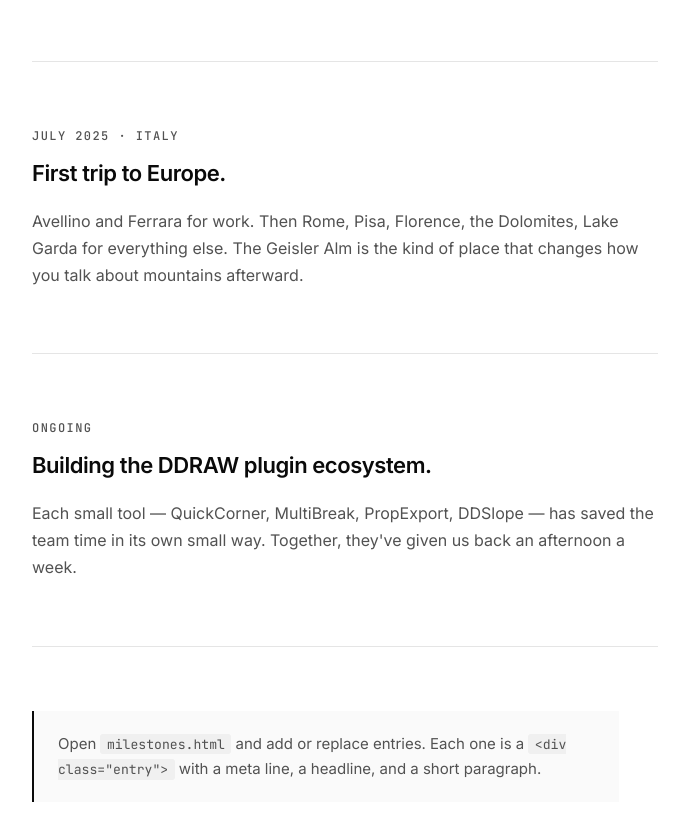
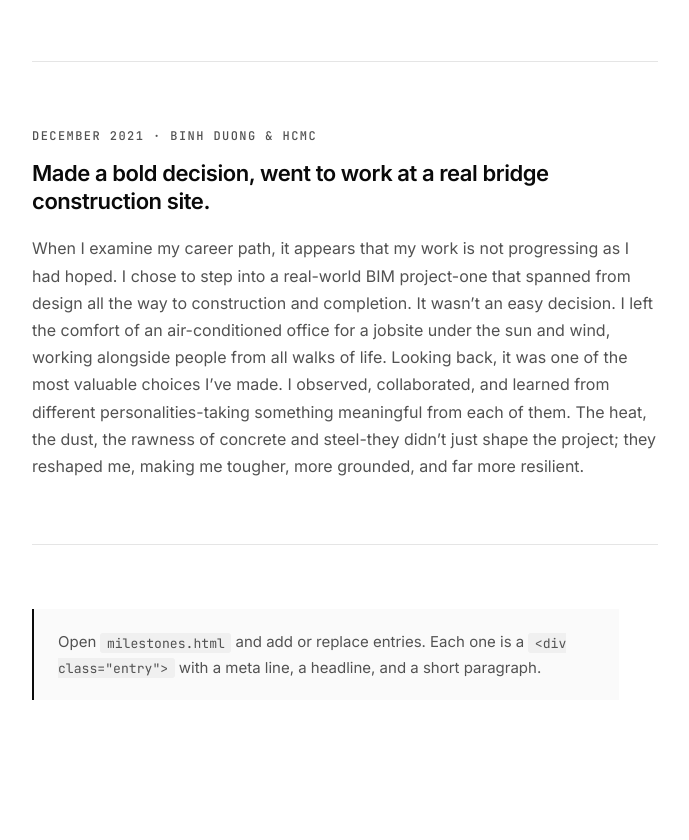
Before and after one commit to ddraw2507/my-site, a plain HTML site: page milestones.html in a window 1280 px wide. Shown: the part 1166-2006 px from the top of the page, without its empty margins (280-969 px from the left). Drawn offline with Linux system fonts and the light colour scheme.

Commit message:
Add files via upload

```diff
--- a/milestones.html
+++ b/milestones.html
@@ -28,7 +28,7 @@
 
     <div class="entry">
       <p class="entry-meta">March 2020 · Hanoi</p>
-      <h2>Joined Chodai & Kiso - Jiban Vietnam as a civil engineer.</h2>
+      <h2>Joined Chodai & Kiso - Jiban Vietnam as a Civil Engineer.</h2>
       <p>
         To be honest, right after graduating, I made a quiet but defining decision: I would apply to only one place-choosing a completely different path from traditional design, stepping into BIM. Had I not made it in at that moment, my life might have taken an entirely different direction.
 
@@ -38,20 +38,15 @@
     </div>
 
     <div class="entry">
-      <p class="entry-meta">July 2025 · Italy</p>
-      <h2>First trip to Europe.</h2>
+      <p class="entry-meta">December 2021 · Binh Duong & HCMC</p>
+      <h2>Made a bold decision, went to work at a real bridge construction site.</h2>
       <p>
-        Avellino and Ferrara for work. Then Rome, Pisa, Florence, the Dolomites, Lake Garda for everything else. The Geisler Alm is the kind of place that changes how you talk about mountains afterward.
+        When I examine my career path, it appears that my work is not progressing as I had hoped. I chose to step into a real-world BIM project-one that spanned from design all the way to construction and completion. It wasn’t an easy decision. I left the comfort of an air-conditioned office for a jobsite under the sun and wind, working alongside people from all walks of life.
+
+Looking back, it was one of the most valuable choices I’ve made. I observed, collaborated, and learned from different personalities-taking something meaningful from each of them. The heat, the dust, the rawness of concrete and steel-they didn’t just shape the project; they reshaped me, making me tougher, more grounded, and far more resilient.
       </p>
     </div>
 
-    <div class="entry">
-      <p class="entry-meta">Ongoing</p>
-      <h2>Building the DDRAW plugin ecosystem.</h2>
-      <p>
-        Each small tool — QuickCorner, MultiBreak, PropExport, DDSlope — has saved the team time in its own small way. Together, they've given us back an afternoon a week.
-      </p>
-    </div>
 
     <p class="placeholder" style="margin-top:2rem;">
       Open <code>milestones.html</code> and add or replace entries. Each one is a <code>&lt;div class="entry"&gt;</code> with a meta line, a headline, and a short paragraph.
```
